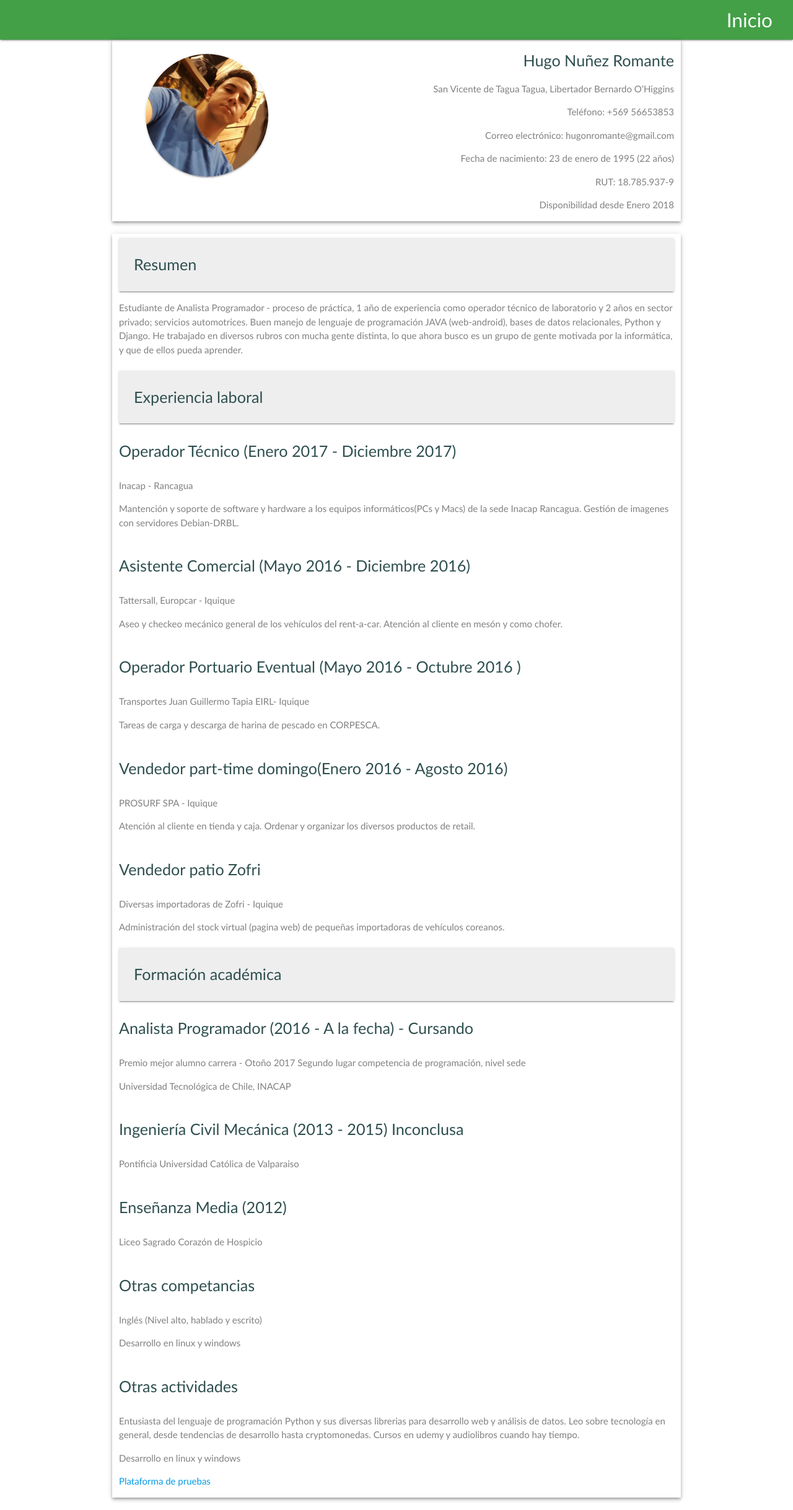
After one commit to hnromante/hnrtoolkit, a Django app: page /cv/ in a window 1280 px wide. The commit adds this page. Shown: the whole page at 62% size. Run offline with Django 3.2, Linux system fonts and the light colour scheme; some libraries are stand-ins or nearby versions.

Commit message:
Agregado CV

```diff
--- /dev/null
+++ b/blog/static/blog/css/cv.css
@@ -0,0 +1,8 @@
+body {
+    color: grey;
+    font-family:'Gill Sans', 'Gill Sans MT', Calibri, 'Trebuchet MS', sans-serif;
+}
+
+.flow-text {
+    color: darkslategray;
+}
--- /dev/null
+++ b/blog/templates/cv.html
@@ -0,0 +1,108 @@
+{% extends 'base.html'%}
+{% load static %}
+{% block head %}
+<link rel="stylesheet" href="{% static 'blog/css/cv.css' %}">
+{% endblock head %}
+
+{% block body %}
+{% include "snipets/navbar.html" %}
+{% comment %} HEADER {% endcomment %}
+
+<div class="container">
+    <div class="row z-depth-2">
+        <div class="col m4 l4 center-align ">
+            <img style="width:70%;
+            height:auto; margin-top:8%" class="responsive-img circle z-depth-1" src="{% static 'blog/img/profile2.jpg' %}" alt="">
+        </div>
+        <div class="col m8 l8 right-align ">
+            <p><strong class="flow-text">Hugo Nuñez Romante</strong></p>
+            <p>San Vicente de Tagua Tagua, Libertador Bernardo O’Higgins</p>
+            <p>Teléfono: +569 56653853</p>
+            <p>Correo electrónico:  hugonromante@gmail.com</p>
+            <p>Fecha de nacimiento: 23 de enero de 1995 (22 años)</p>
+            <p>RUT: 18.785.937-9</p>
+            <p>Disponibilidad desde Enero 2018</p>
+
+        </div>
+    </div>
+    <div class="row z-depth-2">
+        <div class="col s12 l12 m12  left-align">
+            <p class="card-panel grey lighten-3 flow-text" ><strong>Resumen</strong></p>
+            <p>Estudiante de Analista Programador -
+                proceso de práctica, 1 año de experiencia como operador técnico de laboratorio y 2 años en sector privado;
+                servicios automotrices. Buen manejo de lenguaje de programación JAVA (web-android), bases de datos relacionales,
+                Python y Django. He trabajado en diversos rubros con mucha gente distinta, lo que ahora busco es un grupo de gente motivada
+                por la informática, y que de ellos pueda aprender.
+            </p>
+        </div>
+
+        <div class="col s12 l12 m12 left-align ">
+                <p class="card-panel grey lighten-3 flow-text"><strong>Experiencia laboral</strong></p>
+                <p class="flow-text">Operador Técnico (Enero 2017 - Diciembre 2017)</p>
+                <p class=""> Inacap - Rancagua</p>
+                <p> Mantención y soporte de software y hardware a los equipos informáticos(PCs y Macs) de la sede Inacap Rancagua.
+                     Gestión de imagenes con servidores Debian-DRBL.
+                </p>
+        </div>
+        <div class="col s12 l12 m12 left-align ">
+                <p class="flow-text">Asistente Comercial (Mayo 2016 - Diciembre 2016)</p>
+                <p class="">Tattersall, Europcar - Iquique</p>
+                <p>Aseo y checkeo mecánico general de los vehículos del rent-a-car.  Atención al cliente en mesón y como chofer.
+                </p>
+        </div>
+        <div class="col s12 l12 m12  left-align ">
+                <p class="flow-text">Operador Portuario Eventual (Mayo 2016 - Octubre 2016 )</p>
+                <p class="">Transportes Juan Guillermo Tapia EIRL- Iquique</p>
+                <p>Tareas de carga y descarga de harina de pescado en CORPESCA.
+                </p>
+        </div>
+        <div class="col s12 l12 m12  left-align ">
+                <p class="flow-text">Vendedor part-time domingo(Enero 2016 - Agosto 2016)</p>
+                <p class="">PROSURF SPA - Iquique</p>
+                <p>Atención al cliente en tienda y caja. Ordenar y organizar los diversos productos de retail.
+                </p>
+
+        </div>
+        <div class="col s12 l12 m12 left-align ">
+                <p class="flow-text">Vendedor patio Zofri</p>
+                <p class="">Diversas importadoras de Zofri - Iquique</p>
+                <p>Administración del stock virtual (pagina web) de pequeñas importadoras de vehículos coreanos.
+                </p>
+
+        </div>
+        <div class="col s12 l12 m12 left-align ">
+                <p class="flow-text card-panel grey lighten-3"><strong>Formación académica</strong></p>
+                <p class="flow-text">Analista Programador  (2016 - A la fecha) - Cursando</p>
+                <p> Premio mejor alumno carrera - Otoño 2017
+                            Segundo lugar competencia de programación, nivel sede
+                </p>
+                <p class="">Universidad Tecnológica de Chile, INACAP </p>
+        </div>
+        <div class="col s12 l12 m12 left-align ">
+                <p class="flow-text">Ingeniería Civil Mecánica  (2013 - 2015) Inconclusa</p>
+                <p class="">Pontificia Universidad Católica de Valparaiso</p>
+        </div>
+        <div class="col s12 l12 m12 left-align ">
+                <p class="flow-text">Enseñanza Media (2012)</p>
+                <p class="">Liceo Sagrado Corazón de Hospicio</p>
+        </div>
+        <div class="col s12 l12 m12 left-align">
+                <p class="flow-text">Otras competancias</p>
+                <p>Inglés (Nivel alto, hablado y escrito)</p>
+                <p class="">Desarrollo en linux y windows </p>
+        </div>
+        <div class="col s12 l12 m12 left-align">
+                <p class="flow-text">Otras actividades</p>
+                <p>Entusiasta del lenguaje de programación Python y sus diversas librerias para desarrollo web y análisis de datos.
+                     Leo sobre tecnología en general, desde tendencias de desarrollo hasta cryptomonedas.
+                     Cursos en udemy y audiolibros cuando hay tiempo.</p>
+                <p>Desarrollo en linux y windows </p>
+                <p> <a href="/"> Plataforma de pruebas</a></p>
+                <p><a href=""></a>   </p>
+        </div>
+    </div>
+</div>
+
+{{block.super}}
+
+{% endblock body %}
--- a/blog/templates/home_blog.html
+++ b/blog/templates/home_blog.html
@@ -51,12 +51,14 @@
         </a>
     </div>
     <div class="col s12 m4 l4 center-align">
+            <a href="{% url 'cv' %}">
             <div class="card blue-grey darken-1">
                     <div class="card-content white-text">
-                        <span class="card-title"><i class="material-icons Medium">help</i> </span>
-                        <p class="grey-text center-align ">Alguna consulta?</p>
+                        <span class="card-title"><i class="material-icons Medium">folder_shared</i> </span>
+                        <p class="grey-text center-align ">CV</p>
                     </div>
             </div>
+            </a>
 
 
     </div>
--- a/blog/templates/pweb_jquery4.html
+++ b/blog/templates/pweb_jquery4.html
@@ -14,8 +14,7 @@
 <div class="container">
    <div class="row">
         <div class="col align-center grey-text">
-
-                <p class="flow-text"><i class="material-icons">info</i> Algunos ejemplos ocupando el metodo .keyUp() de Jquery.</p>
+            <p class="flow-text"><i class="material-icons">info</i> Algunos ejemplos ocupando el metodo .keyUp() de Jquery.</p>
         </div>
    </div>
   <div class="row">
--- a/blog/views.py
+++ b/blog/views.py
@@ -39,3 +39,7 @@ class PwebCalculadora(TemplateView):
 
 class PwebFormGen(TemplateView):
     template_name = "pweb_prueba2.html"
+
+
+class CVView(TemplateView):
+    template_name = "cv.html"
--- a/hnrtoolkit/urls.py
+++ b/hnrtoolkit/urls.py
@@ -20,7 +20,7 @@ from django.conf.urls.static import static
 from django.conf.urls import url
 from django.contrib import admin
 from blog.views import (HomeBlogView, MzTestView, PwebJqueryView, PwebJquery2View,
-PwebEj1View, PwebJquery3View, PwebJquery4View, PwebJquery5View,PwebCalculadora,PwebFormGen)
+PwebEj1View, PwebJquery3View, PwebJquery4View, PwebJquery5View,PwebCalculadora,PwebFormGen,CVView)
 
 urlpatterns = [
     url(r'^admin/', admin.site.urls),
@@ -34,6 +34,7 @@ urlpatterns = [
     url(r'^pweb-ej1/$', PwebEj1View.as_view(), name='pweb-ej1'),
     url(r'^pweb-calculadora/$', PwebCalculadora.as_view(), name='pweb-calculadora'),
     url(r'^pweb-formgen/$', PwebFormGen.as_view(), name='pweb-formgen'),
+    url(r'^cv/$', CVView.as_view(), name='cv'),
 ]
 
 
```
